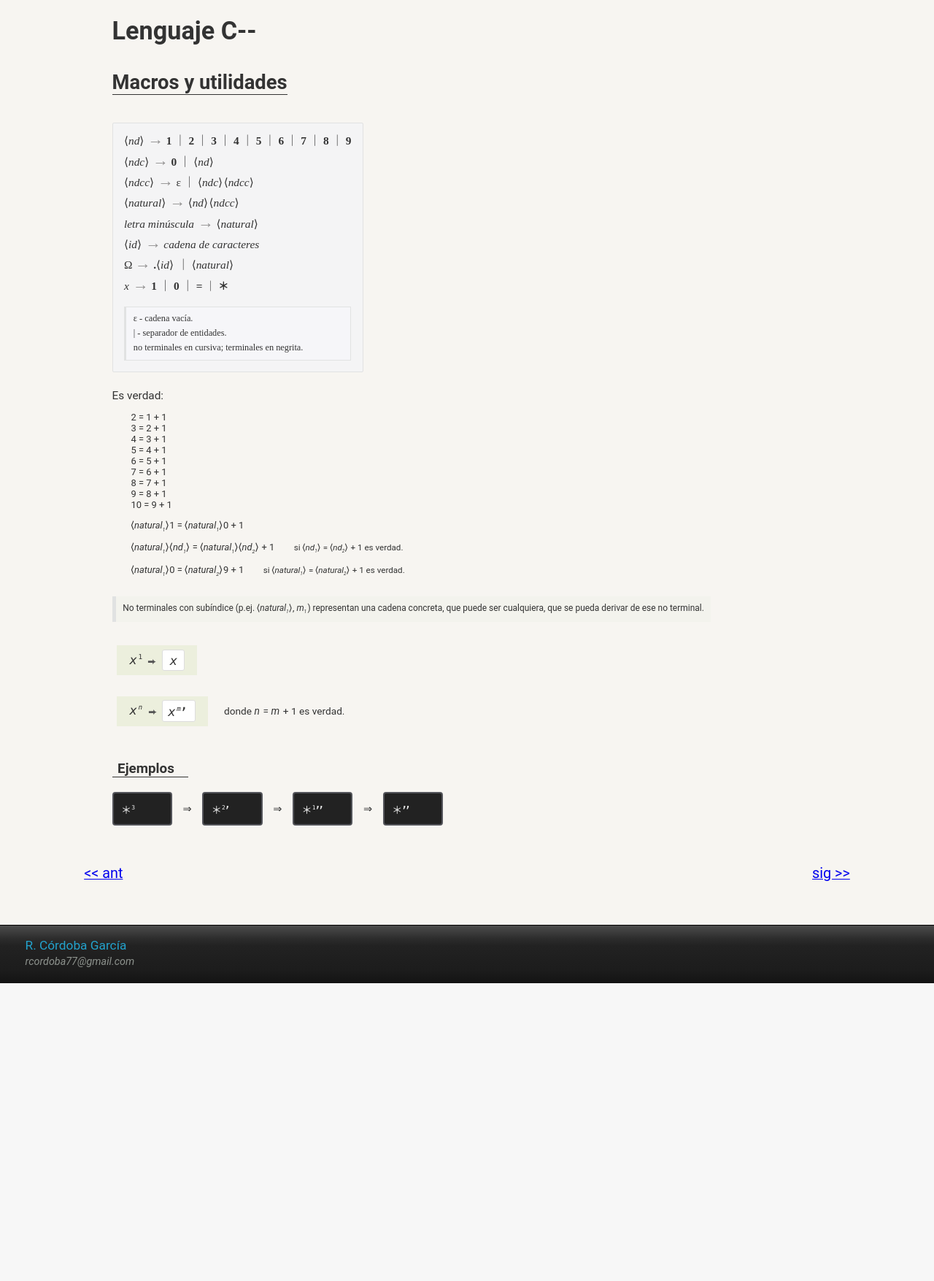
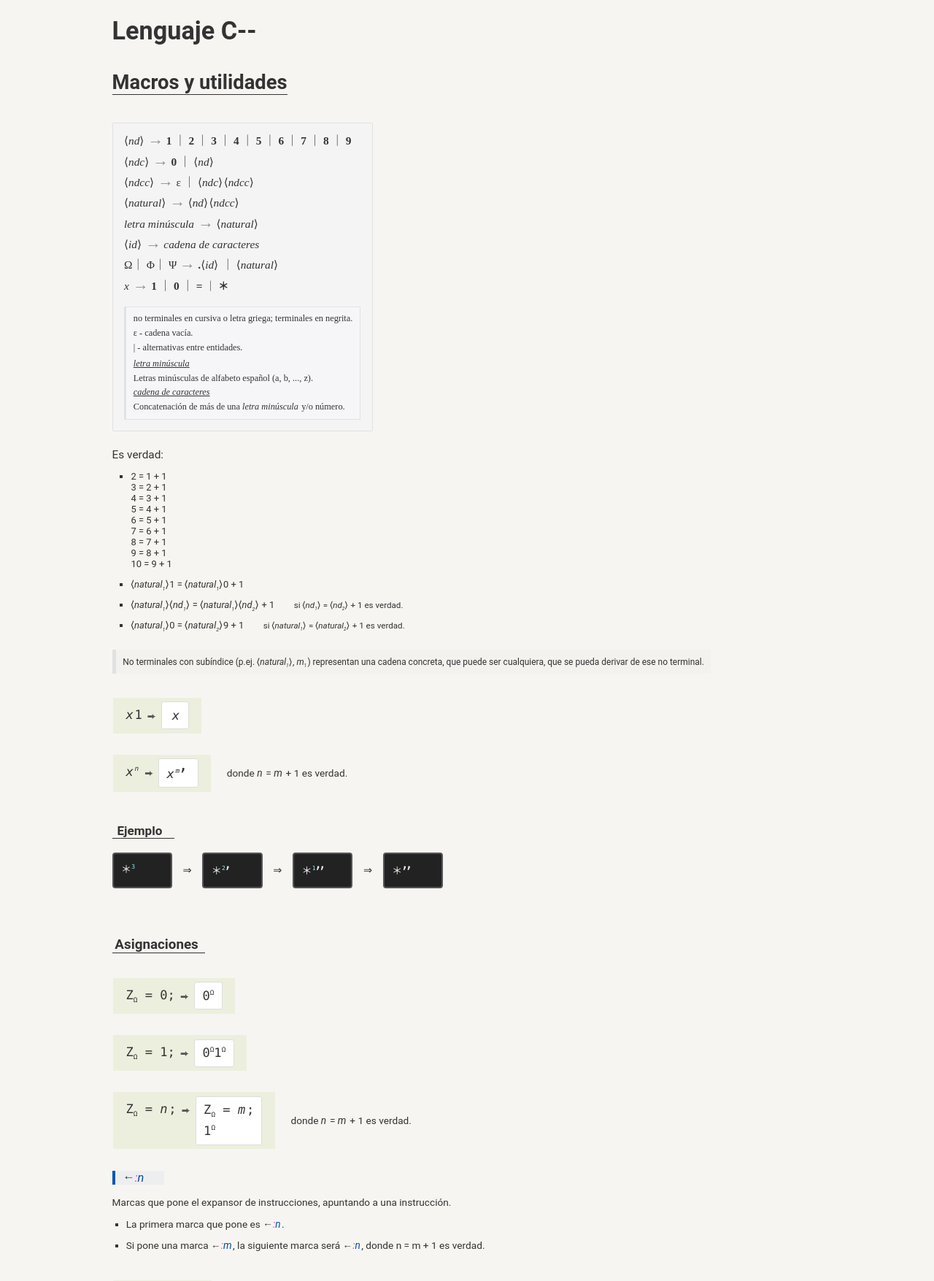
Before and after one commit to rjcordoba/yamm, a PHP site: page /macros/macros-1.html in a window 1280 px wide. Shown: the part 136-1891 px from the top of the page at 73% size. Before the commit the page ends 1483 px from the top, so only its background shows below. Run offline with PHP 8.4, Linux system fonts and the light colour scheme.

Commit message:
10-11-19

```diff
--- a/css/general.css
+++ b/css/general.css
@@ -1,8 +1,3 @@
-@font-face {
-  font-family:flechas;
-  src: url(../fuentes/flechas.ttf);
-}
-
 html{
     background-color:#060813;
     font-size:10px;
@@ -18,6 +13,11 @@ body{
 }
 
 *{margin:0; padding:0;}
+
+
+*{
+	list-style-type:none;
+}
 
 img{
     height:auto;
--- a/css/macros.css
+++ b/css/macros.css
@@ -1,29 +1,33 @@
+main{
+	--glue-macro:1.7em;
+}
+
 h3{
 	font-size:1.1em;
-    margin:2em 1em 1em 0;
+    margin:0 1em 1.8em 0;
     border-bottom:solid 1px;
-    padding:0 0.5em 0 0.3em;
+    padding:0 0.5em 0 0.2em;
     width:fit-content;
 }
 
-*{
-	list-style-type:none;
+sub, sup{
+	line-height:0;
 }
 
 .glue{
 	margin-bottom:2.7em;
 }
 
-.glue-bot{
-	margin-bottom:1.7em;
+.glue-macro{
+	margin-bottom:var(--glue-macro);
 }
 
-main > aside.aclaración{
+main > aside.aclarcn{
 	font-size:0.7em;
 	border-left:solid 5px #e1e2e2;
 	padding:0.8em 0.8em;
 	margin-top:1.6em;
-	background-color:#f3f3ed;
+	background-color:rgb(225,226,226,0.18);
 	width:fit-content;
 }
 
@@ -48,14 +52,14 @@ main > aside.aclaración{
 	background-color:#f6f6f9;
 }
 
-.gramat aside span{
-	font-size:1.2em;
+.gramat aside dl{
+	margin-top:0.2em;
 }
 
-/* .gramat aside span::after{ */
-/* 	content:"-"; */
-/* 	padding:0 0.5em; */
-/* } */
+
+.gramat aside dt{
+	text-decoration: underline;
+}
 
 .gramat .term{
 	font-weight:bold;
@@ -136,8 +140,8 @@ sub{
 .comilla{
 	position:relative;
     left:-0.15em;
-    top:0.1em;
-	font-size:1.1em;
+    top:0.15em;
+	font-size:1.3em;
 }
 
 .comilla span{
@@ -149,6 +153,7 @@ sub{
 .mmacro{
 	display:flex;
 	align-items:center;
+	margin-bottom:var(--glue-macro);
 }
 
 .mmacro > p{
@@ -159,19 +164,32 @@ sub{
 
 .macro{
 	display:flex;
-	margin-left:0.4em;
+	margin-left:0.1em;
 	width:fit-content;
 	padding:0.33em 1em;
 	background-color:#ecefdd;
+	line-height:1.7em;
 	--margin-arriba: 0.2em;
 }
 
+.flech{
+	padding-right:2em;
+}
+
 code{
-	font-family:Consola,Monaco,monospace;
+	font-family:Consola, Monaco, monospace;
 }
 
 .macro > *:first-child, .flecha{
 	margin-top:var(--margin-arriba);
+}
+
+.ejemplos{
+	margin-bottom:3em;
+}
+
+.ejemplos h3{
+	font-size:1em;
 }
 
 .flecha::before{
@@ -186,7 +204,8 @@ code{
 	background-color:#fff;
 	border:solid 1px #ddd;
 	border-radius:3px;
-	padding:var(--margin-arriba) 0.4em;
+	position:relative;
+	padding:var(--margin-arriba) 0.6em;
 }
 
 .ejemplos h3{
@@ -225,4 +244,80 @@ code{
 	border:solid 2px #53545a;
 	min-width:4em;
 	border-radius:4px;
+	line-height:1.6em;
+	position:relative;
 }
+
+.ejemplos pre.flech{
+	margin-right:1em;
+}
+
+dl.expansor{
+	font-size:0.8em;
+	margin-bottom:2.9em;
+}
+
+dl.expansor dt.flechita{
+	font-size:1.2em;
+	border-left:solid 0.3em #0358b5;
+	background-color: rgba(3, 88, 181, 0.04);
+	padding: 0 1.6em 0 0.35em;
+	width: fit-content;
+	margin-bottom:1em;
+	padding-left:0.65em;
+}
+
+dl.expansor ol{
+	margin-left:1.4em;
+}
+
+dl.expansor li{
+	list-style:square;
+	margin:1em 0;
+}
+
+.flechita{
+	font-size:0.7em;
+	position:absolute;
+	left:100%;
+}
+
+.flechita::before{
+	content:"←";
+	padding-left:0.4em;
+}
+
+.ejemplos .flechita::before{
+	color:#111f;
+	font-size:1.25em;
+	position:relative;
+	top:0.1em;
+}
+
+.pos_puntos, .ejemplos .flechita .pos_puntos{
+	color:#034ea0;
+}
+
+.ejemplos .pos_puntos{
+	color:#77aeea;
+}
+
+.pos_puntos::before{
+	content:":";
+	color:#f536c0;
+}
+
+/* colores gramática */
+
+.numbers{
+	color:#83f5fd;
+}
+
+.simbind{
+	color:#e06161;
+	/* color:#e8e8b3; */
+}
+
+.simbexp{
+	color:#fdaab9;
+}
--- a/macros/macros-1.html
+++ b/macros/macros-1.html
@@ -18,27 +18,41 @@
 		  margin-bottom:1.7em;
 	  }
 	  #notación ol{
-		  list-style-type:square;
 		  font-size:0.84em;
 		  padding-left:2em;
 	  }
 	  #notación ol > li{
 		  margin-top:1em;
+		  list-style-type:square;
 	  }
-	  #notación ul{
-		  list-style-type:none;
-	  }
+	  /* #notación ul{ */
+	  /* 	  list-style-type:none; */
+	  /* } */
 	  #notación ul li:last-child::after{
 		  content:none;
 	  }
+
 	  .especificación{
 		  display:inline;
 		  font-size:0.9em;
 		  margin-left:2em;
 	  }
+
 	  .corrección1{
 		  padding-left:0.2em;
 	  }
+
+	  .expansor .flechita{
+		  position:static;
+		  font-size:inherit;
+	  }
+
+	  dl .flechita::before{
+		  position:relative;
+		  bottom:0.13em;
+		  padding:0;
+	  }
+
 	</style>
 
   </head>
@@ -98,8 +112,8 @@
 			</li>
 			<li>
 			  <div><span class="nnoterm">letra minúscula</span></div>
-				<div class="flechag"></div>
-				<div class="noterm">natural</div>
+			  <div class="flechag"></div>
+			  <div class="noterm">natural</div>
 			</li>
 			<li>
 			  <div class="noterm">id</div>
@@ -107,21 +121,13 @@
 			  <div class="nnoterm">cadena de caracteres</div>
 			</li>
 			<li>
-			  <div>&Omega;</div>
+			  <ul><li>&Omega;</li><li>&Phi;</li><li>&Psi;</li></ul>
 			  <div class="flechag"></div>
 			  <ul>
 				<li><span class="term">.</span><span class="noterm">id</span></li>
 				<li><span class="noterm">natural</span></li>
 			  </ul>
 			</li>
-			<!-- <li> -->
-			<!--   <div class="noterm">sig</div> -->
-			<!--   <div class="flechag"></div> -->
-			<!--   <ul> -->
-			<!-- 	<li><span class="epsilon"></span></li> -->
-			<!-- 	<li><span class="comilla">&#x2032</span><span class="noterm">sig</span></li> -->
-			<!--   </ul> -->
-			<!-- </li> -->
 			<li>
 			  <div class="nnoterm">x</div>
 			  <div class="flechag"></div>
@@ -134,9 +140,15 @@
 			</li>
 		  </ol>
 		  <aside>
-			  <p>&epsilon; - cadena vacía.</p>
-			  <p>| - separador de entidades.</p>
-			  <p>no terminales en cursiva; terminales en negrita.</p>
+			<p>no terminales en cursiva o letra griega; terminales en negrita.</p>
+			<p>&epsilon; - cadena vacía.</p>
+			<p>| - alternativas entre entidades.</p>
+			<dl>
+			  <dt class="nnoterm">letra minúscula</dt>
+			  <dd>Letras minúsculas de alfabeto español (a, b, ..., z).</dd>
+			  <dt class="nnoterm">cadena de caracteres</dt>
+			  <dd>Concatenación de más de una <span class="nnoterm">letra minúscula</span> y/o número.</dd>
+			</dl>
 		  </aside>
 		</div>
 		<div id="notación">
@@ -161,16 +173,16 @@
 			</li>
 		  </ol>
 		</div>
-		<aside class="aclaración glue">
+		<aside class="aclarcn glue">
 		  No terminales con subíndice (p.ej. <span class="noterm">natural<sub>1</sub></span>, <span class="nnoterm">m<sub>1</sub></span>)
 		  representan una cadena concreta, que puede ser cualquiera, que se pueda derivar de ese no terminal.
 		</aside>
-		<div class="macro glue-bot">
-		  <pre><code><span class="nnoterm">x</span><sup>1</sup></code></pre>
+		<div class="macro glue-macro">
+		  <pre><code><span class="nnoterm">x</span>1</sup></code></pre>
 		  <div class="flecha"></div>
 		  <pre><code><span class="nnoterm corrección1">x</span></code></pre>
 		</div>
-		<div class="mmacro glue-bot">
+		<div class="mmacro">
 		  <div class="macro">
 			<pre><code><span class="nnoterm">x</span><sup class="nnoterm">n</sup></code></pre>
 			<div class="flecha"></div>
@@ -179,19 +191,124 @@
 		  <p>donde <span class="nnoterm">n</span> = <span class="nnoterm">m</span> + 1 es verdad.
 		</div>
 		<aside class="ejemplos">
-		  <h3>Ejemplos</h3>
+		  <h3>Ejemplo</h3>
+		  <ol>
+			  <li><pre><code>＊<sup class="numbers">3</sup></code></pre></li>
+			  <li><pre><code>＊<sup class="numbers">2</sup><span class="comilla">’</span></code></pre></li>
+			  <li><pre><code>＊<sup class="numbers">1</sup><span class="comilla">’<span>’</span></span></code></pre></li>
+			  <li><pre><code>＊<span class="comilla">’<span>’</span></span></code></pre></li>
+		  </ol>
+		</aside>
+		<h3>Asignaciones</h3>
+		<div class="macro glue-macro">
+		  <pre><code>Z<sub>&Omega;</sub> = 0;</code></pre>
+		  <div class="flecha"></div>
+		  <pre><code>0<sup>&Omega;</sup></code></pre>
+		</div>
+		<div class="macro glue-macro">
+		  <pre><code>Z<sub>&Omega;</sub> = 1;</code></pre>
+		  <div class="flecha"></div>
+		  <pre><code>0<sup>&Omega;</sup>1<sup>&Omega;</sup></code></pre>
+		</div>
+		<div class="mmacro">
+		  <div class="macro">
+			<pre><code>Z<sub>&Omega;</sub> = <span class="nnoterm">n</span>;</code></pre>
+			<div class="flecha"></div>
+			<pre><code>Z<sub>&Omega;</sub> = <span class="nnoterm">m</span>;
+1<sup>&Omega;</sup></code></pre>
+		  </div>
+		  <p>donde <span class="nnoterm">n</span> = <span class="nnoterm">m</span> + 1 es verdad.
+		</div>
+		<dl class="expansor">
+		  <dt class="flechita"><span class="pos_puntos nnoterm">n</span></dt>
+		  <dd>Marcas que pone el expansor de instrucciones, apuntando a una instrucción.
 			<ol>
-			  <li><pre>＊<sup>3</sup></pre></li>
-			  <li><pre>＊<sup>2</sup><span class="comilla">’</span></pre></li>
-			  <li><pre>＊<sup>1</sup><span class="comilla">’<span>’</span></span></pre></li>
-			  <li><pre>＊<span class="comilla">’<span>’</span></span></pre></li>
-			</ol>
+			  <li>La primera marca que pone es <span class="flechita"><span class="pos_puntos nnoterm">n</span></span>.</li>
+			  <li>Si pone una marca <span class="flechita"><span class="pos_puntos nnoterm">m</span></span>, la siguiente marca será
+				<span class="flechita"><span class="pos_puntos nnoterm">n</span></span>, donde n = m + 1 es verdad.</li>
+  			</ol>
+		  </dd>
+		</dl>
+		<div class="macro glue-macro">
+		  <pre><code>JUMP</code></pre>
+		  <div class="flecha"></div>
+		  <pre><code>=</code></pre>
+		</div>
+		<div class="macro glue-macro">
+		  <pre><code>INIT</code></pre>
+		  <div class="flecha"></div>
+		  <pre><code>1</code></pre>
+		</div>
+		<div class="macro glue-macro">
+		  <pre><code>Z<sub>&Omega;</sub> = Z<sub>&Omega;</sub>;</code></pre>
+		  <div class="flecha"></div>
+		  <pre><code>&epsilon;</code></pre>
+		</div>
+		<div class="macro glue-macro flech">
+		  <pre><code>Z<sub>1</sub> = Z<sub>&Omega;</sub>;</code></pre>
+		  <div class="flecha"></div>
+		  <pre><code>Z<sub>1</sub> = 0;
+JUMP
+1<span class="flechita"><span class="pos_puntos">i</span></span>
+=<sup>&Omega;</sup>
+＊<sup class="pos_puntos">i</sup></code></pre>
+		</div>
+		<div class="mmacro">
+		  <div class="macro flech">
+			<pre><code>Z<sub>&Omega;</sub> = Z<sub>&Phi;</sub>;</code></pre>
+			<div class="flecha"></div>
+			<pre><code>Z<sub>1</sub> = Z<sub>&Phi;</sub>;
+0<sup>&Omega;</sup>
+JUMP
+1<sup>&Omega;</sup><span class="flechita"><span class="pos_puntos">i</span></span>
+=<sup>&Omega;</sup>
+＊<sup class="pos_puntos">i</sup></code></pre>
+		  </div>
+		</div>
+		<aside class="ejemplos">
+		  <h3>Ejemplo</h3>
+		  <ol>
+			<li>
+			  <pre><code>INIT
+Z<sub class="numbers">2</sub> <span class="simbind">=</span> Z<sub class="numbers">5</sub>;</code></pre>
+			</li>
+			<li>
+			  <pre class="flech"><code>1
+<span class="simbexp">Z</span><sub>1</sub><span class="simbind">=</span> <span class="simbexp">Z</span><sub>5</sub>;
+0<sup class="numbers">2</sup>
+<span class="simbexp">JUMP</span>
+1<sup class="numbers">2</sup><span class="flechita"><span class="pos_puntos">1</span></span>
+=<sup class="numbers">2</sup>
+＊<sup class="pos_puntos">1</sup></code></pre>
+			</li>
+			<li>
+			  <pre class="flech"><code>1
+Z<sub>1</sub> <span class="simbind">=</span> <span class="numbers">0</span></sub>;
+<span class="simbexp">JUMP</span>
+1<span class="flechita"><span class="pos_puntos">2</span></span>
+=<sup class="numbers">5</sup>
+＊<sup class="pos_puntos">2</sup>
+0<sup class="numbers">2</sup>
+<span class="simbexp">JUMP</span>
+1<sup class="numbers">2</sup><span class="flechita"><span class="pos_puntos">1</span></span>
+=<sup class="numbers">2</sup>
+＊<sup class="pos_puntos">1</sup></code></pre>
+	</li>
+	<li>
+	  <pre class="flech"><code>1
+0
+=
+1<span class="flechita"><span class="pos_puntos">2</span></span>
+=<sup class="numbers">5</sup>
+＊<sup class="pos_puntos">2</sup>
+0<sup class="numbers">2</sup>
+=
+1<sup class="numbers">2</sup><span class="flechita"><span class="pos_puntos">1</span></span>
+=<sup class="numbers">2</sup>
+＊<sup class="pos_puntos">1</sup></code></pre>
+	</li>
+		  </ol>
 		</aside>
-		<!-- <div class="macro glue-bot"> -->
-		<!--   <pre><code>Z<sup>&Omega;</sup> = 0;</code></pre> -->
-		<!--   <div class="flecha"></div> -->
-		<!--   <pre><code>0<sup>&Omega;</sup></code></pre> -->
-		<!-- </div> -->
 	  </main><!--***********************-->
 	  <div class="nav_pag nav_pag2"><p><a href="./clenguaje.html"><< ant</a></p><p><a href="./cmacros-2.html">sig >></a></p></div>
 	</div>
```
Also changed, not shown: 1 other file.
